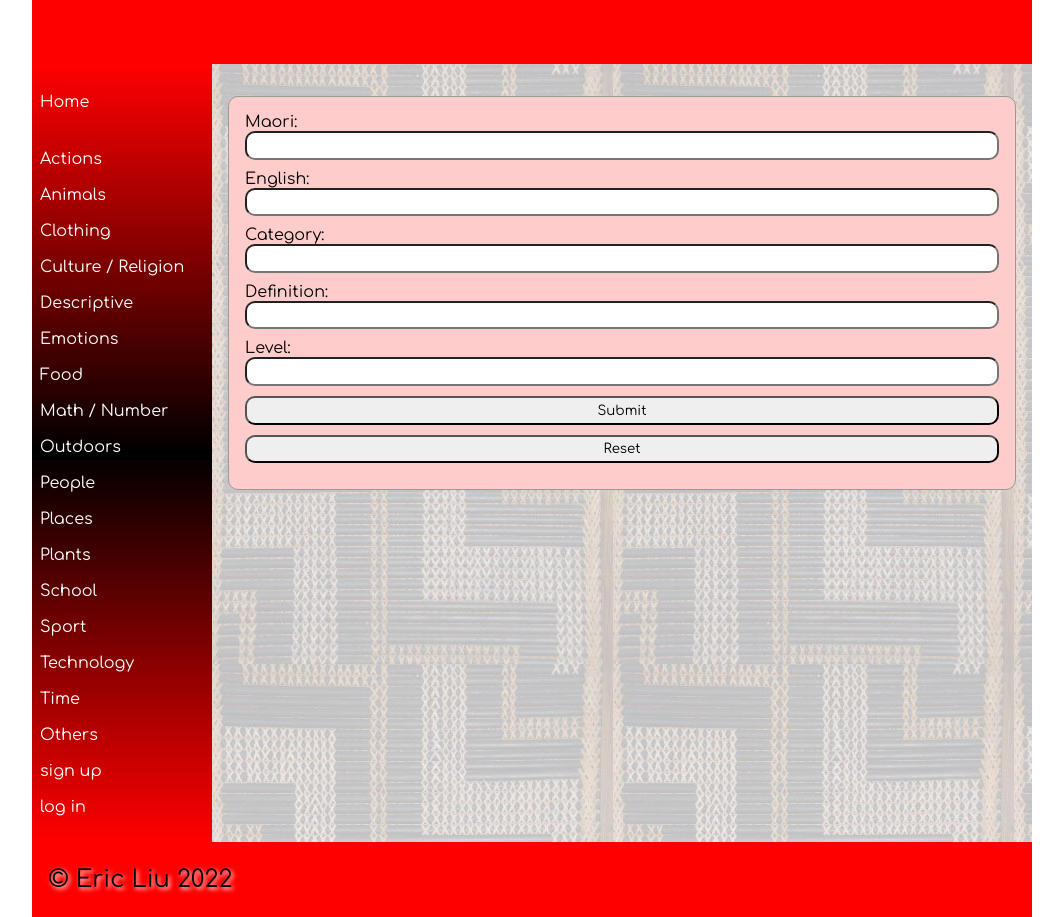
After one commit to wc18084/Ma-ri---English-Dictionary, a Flask app: page /edit in a window 1280 px wide. The commit adds this page. Shown: the whole page, without its empty margins (108-1171 px from the left). Run offline with Flask 2, Linux system fonts and the light colour scheme; data comes from the database, SQL or seed files in the repository; both versions use the stored data as it was after the commit; some web fonts are replaced.

Commit message:
edit word

```diff
--- a/app.py
+++ b/app.py
@@ -35,7 +35,7 @@ def render_homepage():
 def render_wordpage(category):
     con = create_connection(DB_NAME)
 
-    query = "SELECT Maori, English, Category, Definition, Level, Image FROM Dictionary where Category=?"
+    query = "SELECT Maori, English, Category, Definition, Level, Image, id FROM Dictionary where Category=?"
 
     cur = con.cursor()
     cur.execute(query, (category,))
@@ -62,8 +62,8 @@ def render_wordpage(category):
     return render_template('word.html', Dictionarys=Dictionary_list, Categorys=Category_list, Update_words=Update_word_list, logged_in=is_logged_in(),)
 
 
-@app.route('/detail/<maori>')
-def render_detailpage(maori):
+@app.route('/detail/<maori>/<id>', methods=["GET", "POST"])
+def render_detailpage(maori, id):
     con = create_connection(DB_NAME)
 
     query = "SELECT Maori, English, Category, Definition, Level, Image FROM Dictionary where Maori=?"
@@ -90,7 +90,37 @@ def render_detailpage(maori):
             update_word[5] = "noimage"
         Update_word_list.append(update_word)
 
-    return render_template('detail.html', Dictionarys=Dictionary_list, Categorys=Category_list,  Update_words=Update_word_list, logged_in=is_logged_in())
+
+    if request.method == "POST":
+        Maori = request.form.get('Maori')
+        English = request.form.get('English')
+        Category = request.form.get('Category')
+        Definition = request.form.get("Definition")
+        Level = request.form.get("Level")
+
+        con3 = create_connection(DB_NAME)
+
+        query3 = "Update Dictionary SET Maori=?, English=?, Category=?, Definition=?, Level=?, Image=Null WHERE id=?"
+
+        cur3 = con3.cursor()
+
+        Category_list = ["Actions", "Animals", "Clothing", "Culture / Religion", "Descriptive", "Emotions", "Food",
+                        "Math / Number", "Outdoors", "People", "Places", "Plants", "School", "Sport", "Technology",
+                        "Time", "Others"]
+        re_Category = False
+        if Category not in Category_list:
+            re_Category = True
+        print(Maori, English, Category, Definition, Level, id)
+        if re_Category is True:
+            return redirect("/edit?error=Category+is+invalid")
+        else:
+            cur3.execute(query3, (Maori, English, Category, Definition, Level, id))
+
+        con3.commit()
+        con3.close()
+        return redirect("/")
+
+    return render_template('detail.html', Dictionarys=Dictionary_list, Categorys=Category_list, Update_words=Update_word_list, logged_in=is_logged_in())
 
 
 @app.route('/login', methods=["GET", "POST"])
@@ -159,6 +189,20 @@ def logout():
     return redirect(request.referrer + '?message=See+you+next+time!')
 
 
+@app.route('/delete/<maori>')
+def delete(maori):
+    query = "DELETE FROM Dictionary where Maori=?"
+    con = create_connection(DB_NAME)
+    cur = con.cursor()
+    cur.execute(query,(maori,))
+
+    print("word deleted")
+
+    con.commit()
+    con.close()
+    return redirect("/")
+
+
 def is_logged_in():
     if session.get("email") is None:
         print("not logged in")
@@ -168,4 +212,47 @@ def is_logged_in():
         return True
 
 
+@app.route('/edit', methods=["GET", "POST"])
+def render_edit_page():
+    if request.method == "POST":
+        print(request.form)
+        Maori = request.form.get('Maori')
+        English = request.form.get('English')
+        Category = request.form.get('Category')
+        Definition = request.form.get("Definition")
+        Level = request.form.get("Level")
+
+
+        con = create_connection(DB_NAME)
+
+        query = "INSERT INTO Dictionary(Maori, English, Category, Definition, Level, Image) VALUES(?,?,?,?,?,Null)"
+
+        cur = con.cursor()
+
+        Category_list = ["Actions", "Animals", "Clothing", "Culture / Religion", "Descriptive", "Emotions", "Food",
+                         "Math / Number", "Outdoors", "People", "Places", "Plants", "School", "Sport", "Technology",
+                         "Time", "Others"]
+        re_Category = False
+        if Category not in Category_list:
+            re_Category = True
+
+        if re_Category is True:
+            return redirect("/edit?error=Category+is+invalid")
+        else:
+            cur.execute(query, (Maori, English, Category, Definition, Level))
+
+        con.commit()
+        con.close()
+
+    con2 = create_connection(DB_NAME)
+
+    query2 = "SELECT Category FROM Category"
+
+    cur2 = con2.cursor()
+    cur2.execute(query2)
+    Category_list = cur2.fetchall()
+    con2.close()
+
+    return render_template('edit.html', Categorys=Category_list, logged_in=is_logged_in())
+
 app.run(host='0.0.0.0', debug=True)
--- a/templates/base.html
+++ b/templates/base.html
@@ -38,6 +38,11 @@
 				{% else %}
 				<a href="/login">log in</a>
 				{% endif %}
+				<br><br>
+				{% if logged_in %}
+				<a href="/edit">add word</a>
+				{% endif %}
+
 			</ul>
 		</nav>
 
--- /dev/null
+++ b/templates/edit.html
@@ -0,0 +1,39 @@
+{% extends 'base.html' %}
+
+{% block pageheading %}
+edit
+{% endblock %}
+
+{% block main %}
+<form class="dataForm" method="post">
+    <div class="form-group">
+         <div class="form-label">Maori:</div>
+         <div class="form-element"><input id="Maori" name="Maori" type="text" required></div>
+    </div>
+
+    <div class="form-group">
+         <div class="form-label">English:</div>
+         <div class="form-element"><input id="English" name="English" type="text" required></div>
+    </div>
+
+    <div class="form-group">
+         <div class="form-label">Category:</div>
+         <div class="form-element"><input id="Category" name="Category" type="text" required></div>
+    </div>
+
+    <div class="form-group">
+         <div class="form-label">Definition:</div>
+         <div class="form-element"><input id="Definition" name="Definition" type="text" required></div>
+    </div>
+
+    <div class="form-group">
+         <div class="form-label">Level:</div>
+         <div class="form-element"><input id="Level" name="Level" type="text" required></div>
+    </div>
+
+    <div class="button-group">
+        <input type="submit" value="Submit">
+        <input type="reset" value="Reset">
+    </div>
+</form>
+{% endblock %}
--- a/templates/login.html
+++ b/templates/login.html
@@ -5,7 +5,7 @@ log in
 {% endblock %}
 
 {% block main %}
-<form class=:"myform" method="post">
+<form class="dataForm" method="post">
     <div class="form-group">
          <div class="form-label">Email:</div>
          <div class="form-element"><input id="email" name="email" type="email" required></div>
--- a/templates/signup.html
+++ b/templates/signup.html
@@ -5,7 +5,7 @@ sign up
 {% endblock %}
 
 {% block main %}
-<form class=:"myform" method="post">
+<form class="dataForm" method="post">
     <div class="form-group">
          <div class="form-label">First name:</div>
          <div class="form-element"><input id="fname" name="fname" type="text" required></div>
```
Also changed, not shown: templates/detail.html (+47 -9 lines), templates/word.html (+5 -5 lines), Dictionary.db.
